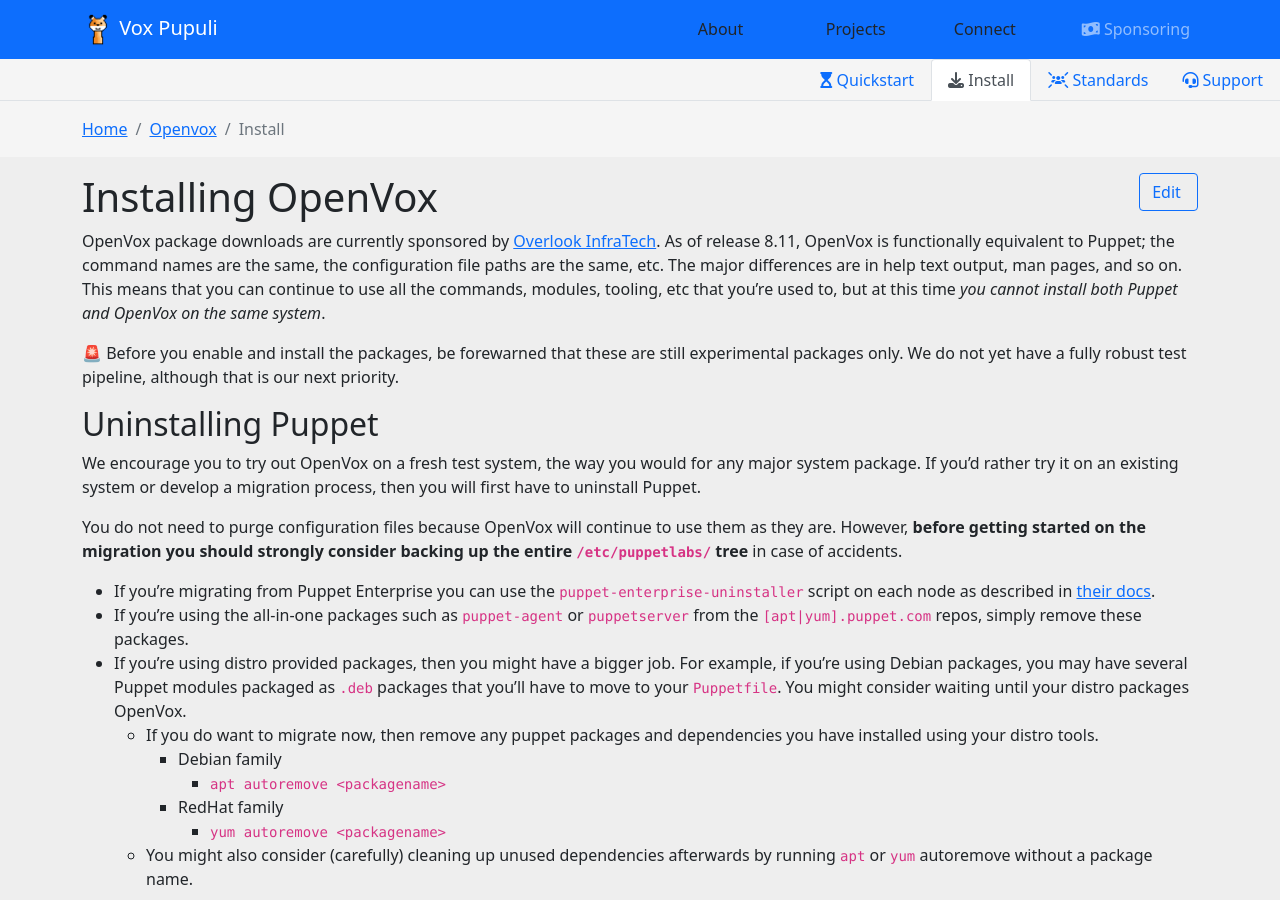
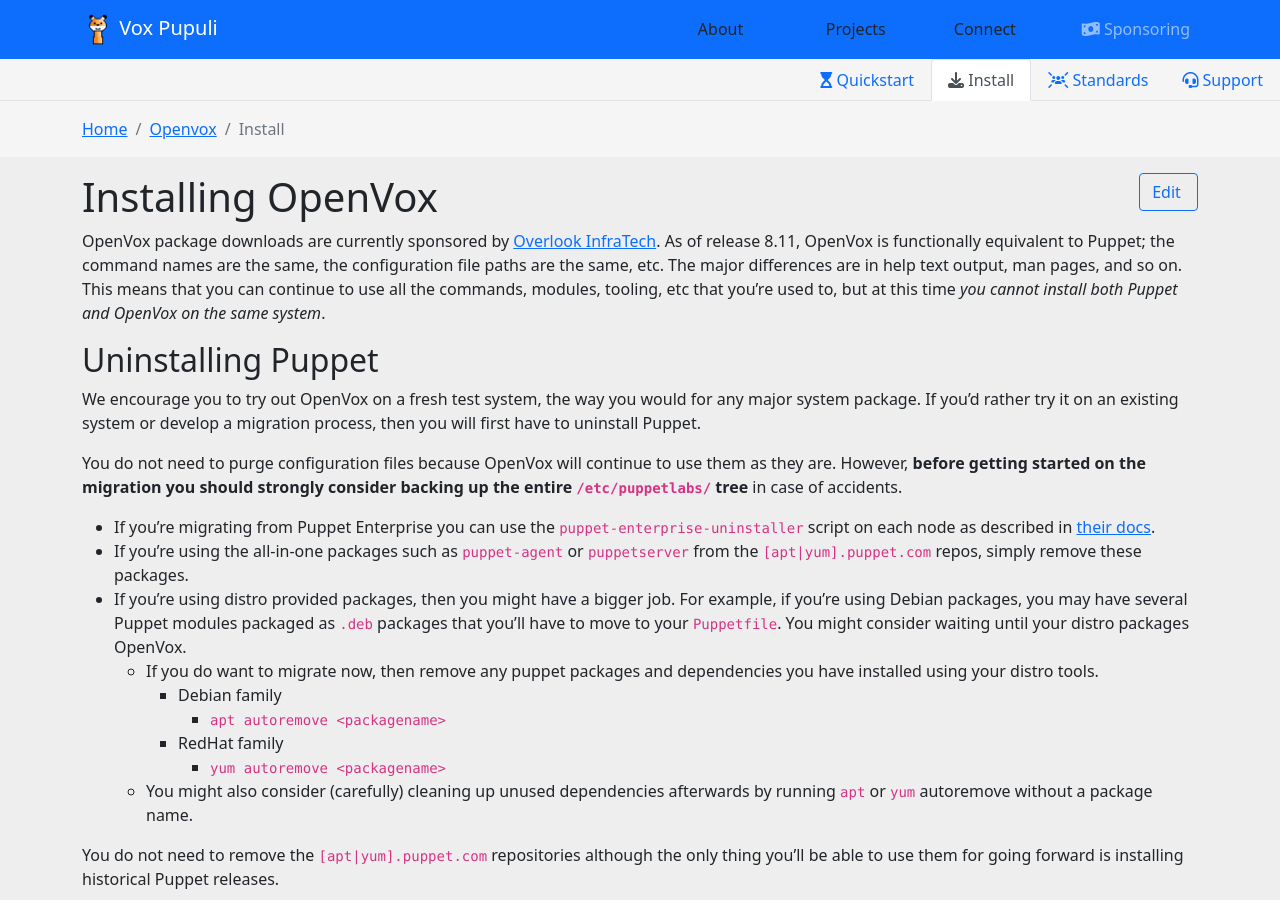
Before and after one commit to voxpupuli/voxpupuli.github.io, a Jekyll site: the page built from openvox/install.md, in a window 1280 px wide and 900 px high. Built offline with Jekyll 4.4.1, drawn with Linux system fonts in a browser that asks for light colours; nearby versions of some CDN libraries.

Commit message:
OpenVox: Drop experimental notice

```diff
--- a/openvox/install.md
+++ b/openvox/install.md
@@ -8,10 +8,6 @@
 As of release 8.11, OpenVox is functionally equivalent to Puppet; the command names are the same, the configuration file paths are the same, etc.
 The major differences are in help text output, man pages, and so on.
 This means that you can continue to use all the commands, modules, tooling, etc that you're used to, but at this time *you cannot install both Puppet and OpenVox on the same system*.
-
-🚨 Before you enable and install the packages, be forewarned that these are still experimental packages only.
-We do not yet have a fully robust test pipeline, although that is our next priority.
-
 
 ## Uninstalling Puppet
 
```
